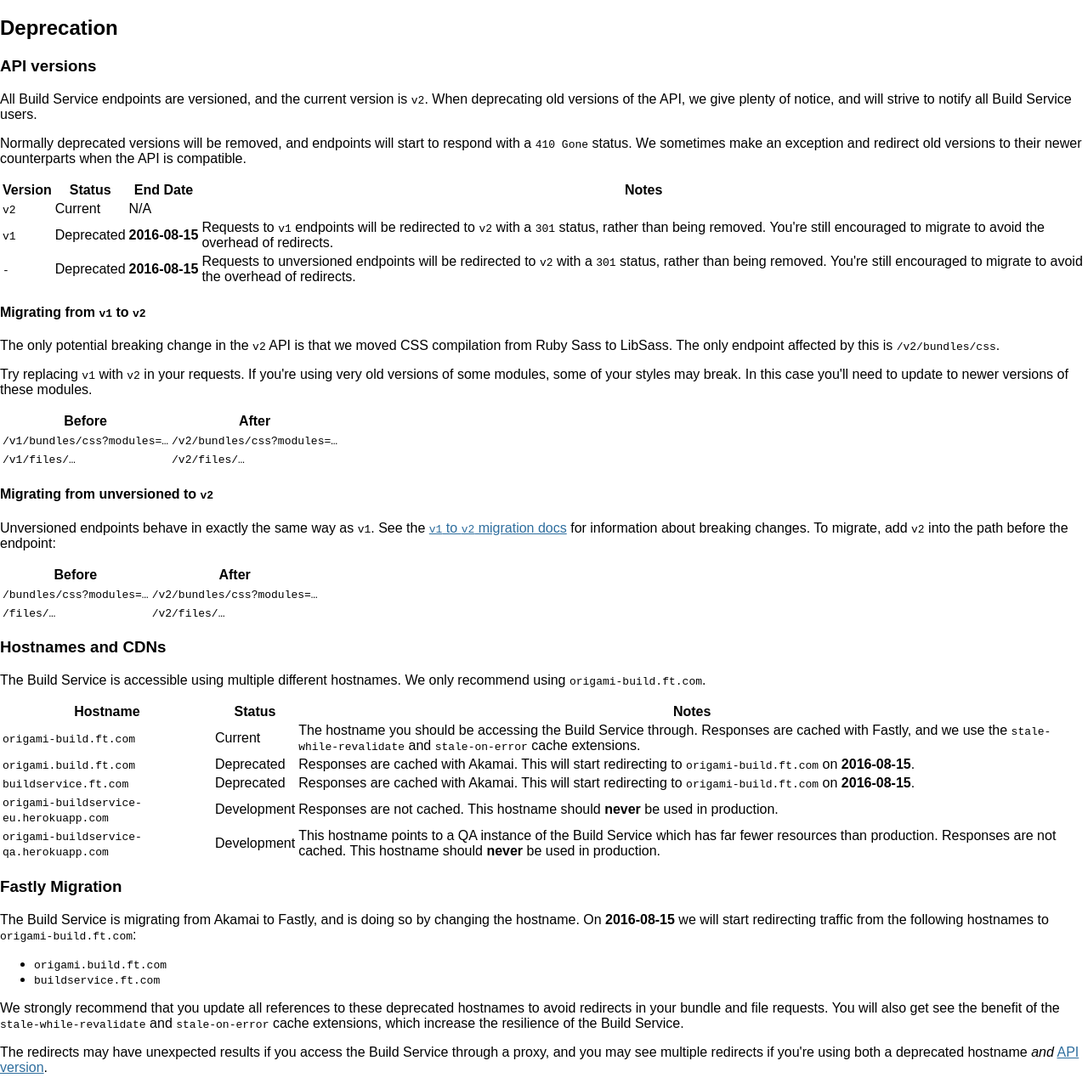
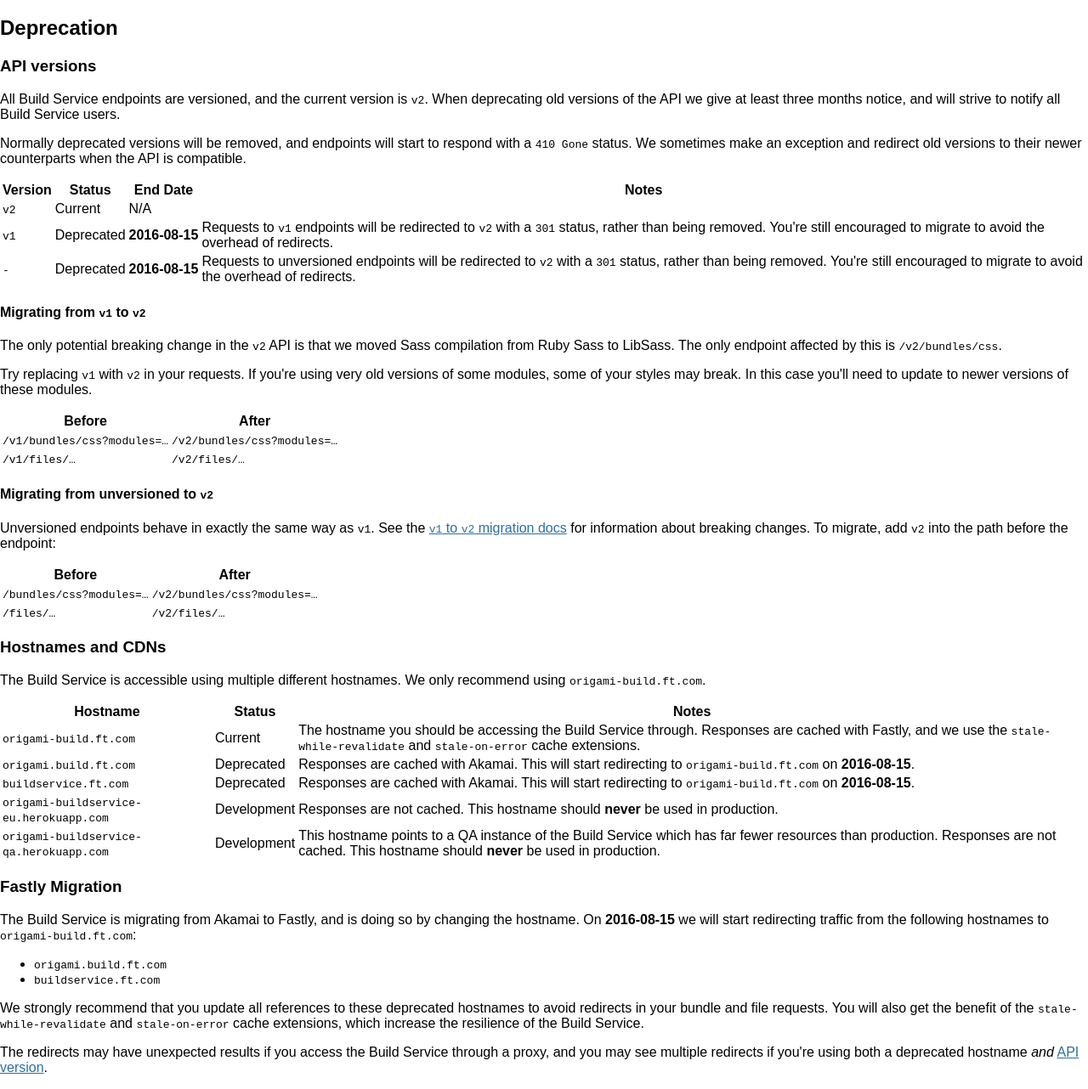
Before and after one commit to Financial-Times/origami-build-service, a website: page docs/index.html in a window 1280 px wide. Shown: the part 4172-5454 px from the top of the page at 85% size. Drawn offline with Linux system fonts and the light colour scheme; some icons are missing.

Commit message:
Fix some typos and make tweaks

```diff
--- a/docs/index.html
+++ b/docs/index.html
@@ -333,8 +333,8 @@
 
 				<p>
 					All Build Service endpoints are versioned, and the current version is <code>v2</code>.
-					When deprecating old versions of the API, we give plenty of notice, and will strive
-					to notify all Build Service users.
+					When deprecating old versions of the API we give at least three months notice,
+					and will strive to notify all Build Service users.
 				</p>
 
 				<p>
@@ -387,8 +387,8 @@
 
 				<p>
 					The only potential breaking change in the <code>v2</code> API is that we moved
-					CSS compilation from Ruby Sass to LibSass. The only endpoint affected by this is
-					<code>/v2/bundles/css</code>.
+					Sass compilation from Ruby Sass to LibSass. The only endpoint affected by this
+					is <code>/v2/bundles/css</code>.
 				</p>
 
 				<p>
@@ -523,7 +523,7 @@
 
 				<p>
 					We strongly recommend that you update all references to these deprecated hostnames
-					to avoid redirects in your bundle and file requests. You will also get see the
+					to avoid redirects in your bundle and file requests. You will also get the
 					benefit of the <code>stale-while-revalidate</code> and <code>stale-on-error</code>
 					cache extensions, which increase the resilience of the Build Service.
 				</p>
```
